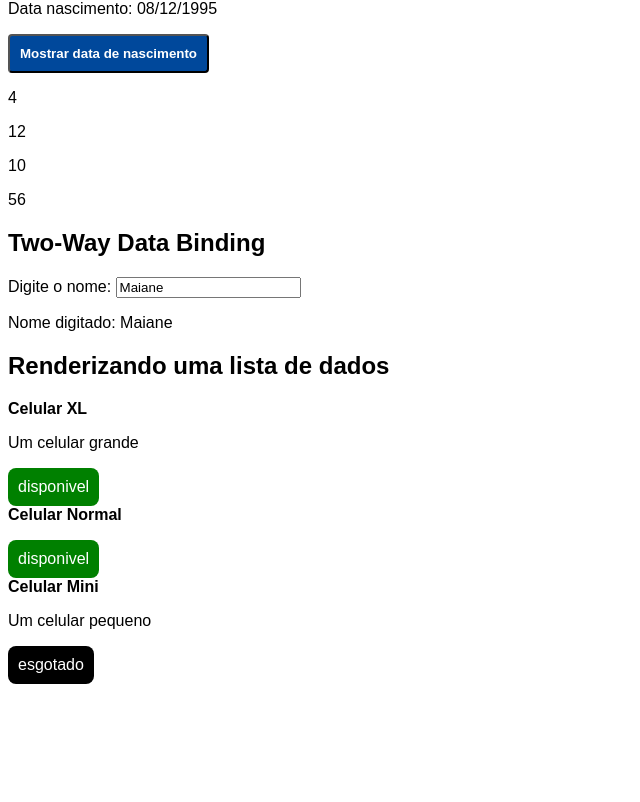
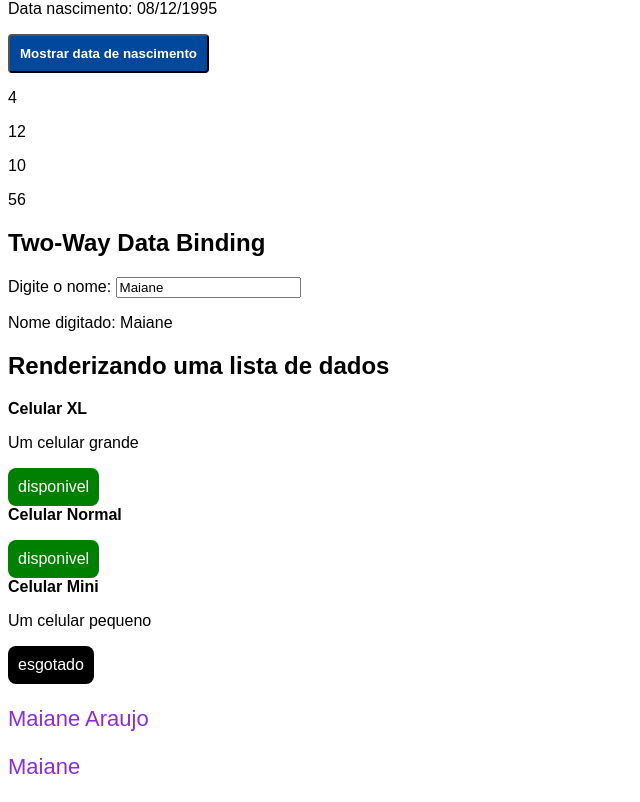
Before and after one commit to MaianeSamara/Capgemini-TrilhaJava, an Angular app in the folder Angular/fundamentos-angular/: page / in a window 1280 px wide. Shown: the part 327-1129 px from the top of the page, without its empty margins (0-640 px from the left). Before the commit the page ends 1027 px from the top, so only its background shows below. Built offline with nearby package versions, Linux system fonts and the light colour scheme.

Commit message:
08 - Componente Personalizado

```diff
--- a/Angular/fundamentos-angular/src/app/app.component.html
+++ b/Angular/fundamentos-angular/src/app/app.component.html
@@ -3,3 +3,5 @@
 <app-pipe-customizado></app-pipe-customizado>
 <app-two-way-data-binding></app-two-way-data-binding>
 <app-renderizando-listas></app-renderizando-listas>
+<app-componente-personalizado nome="Maiane" sobrenome="Araujo"></app-componente-personalizado>
+<app-componente-personalizado nome="Maiane"></app-componente-personalizado>
--- a/Angular/fundamentos-angular/src/app/app.module.ts
+++ b/Angular/fundamentos-angular/src/app/app.module.ts
@@ -10,6 +10,7 @@
 import { TwoWayDataBindingComponent } from './two-way-data-binding/two-way-data-binding.component';
 import { FormsModule } from '@angular/forms';
 import { RenderizandoListasComponent } from './renderizando-listas/renderizando-listas.component';
+import { ComponentePersonalizadoComponent } from './componente-personalizado/componente-personalizado.component';
 
 @NgModule({
   declarations: [
@@ -19,7 +20,8 @@
     MultiplicaPorPipe,
     PipeCustomizadoComponent,
     TwoWayDataBindingComponent,
-    RenderizandoListasComponent
+    RenderizandoListasComponent,
+    ComponentePersonalizadoComponent
   ],
   imports: [
     BrowserModule,
--- /dev/null
+++ b/Angular/fundamentos-angular/src/app/componente-personalizado/componente-personalizado.component.css
@@ -0,0 +1,4 @@
+p {
+    color: blueviolet;
+    font-size: 22px;
+}
--- /dev/null
+++ b/Angular/fundamentos-angular/src/app/componente-personalizado/componente-personalizado.component.html
@@ -0,0 +1 @@
+<p>{{nome}} {{sobrenome}}</p>
```
Also changed, not shown: Angular/fundamentos-angular/src/app/componente-personalizado/componente-personalizado.component.ts (added, +11 -0 lines), 1 other file (tests, documents, lock files or other folders).
